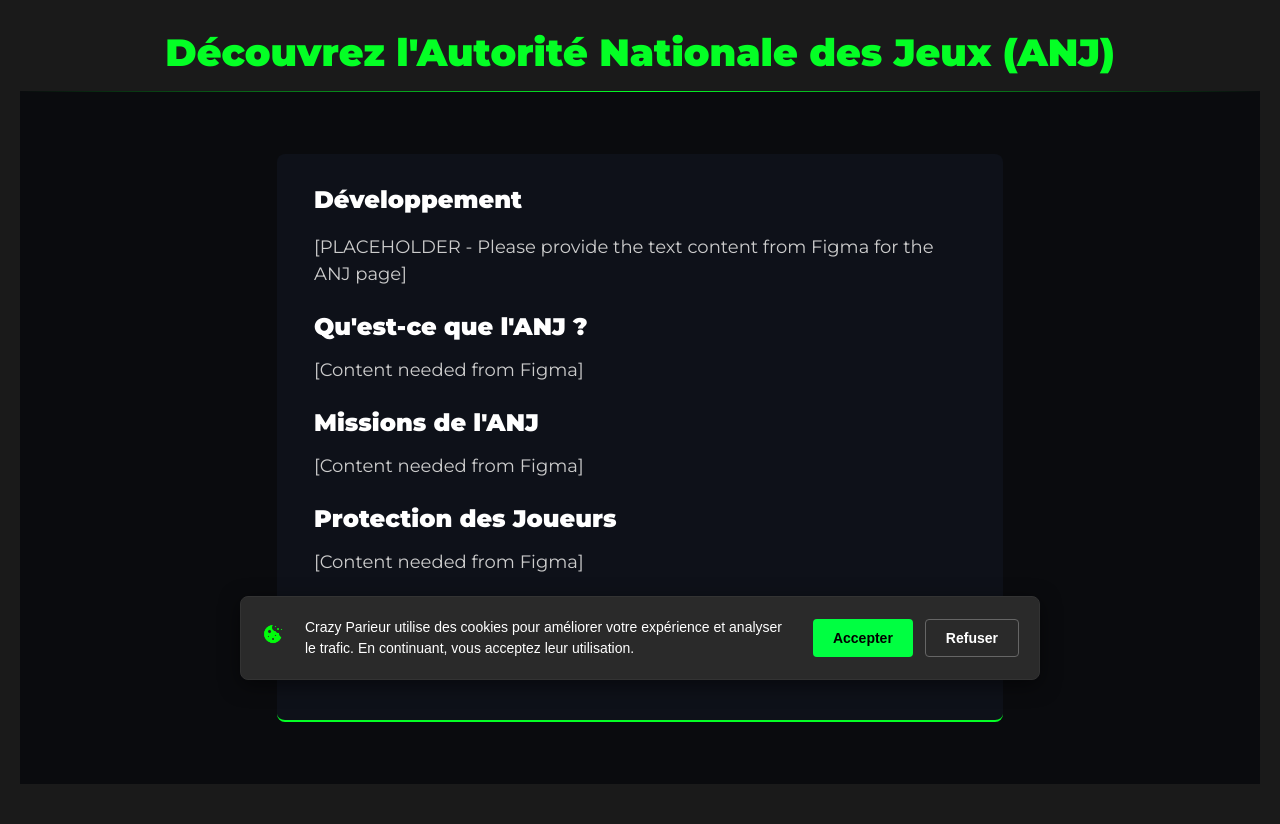
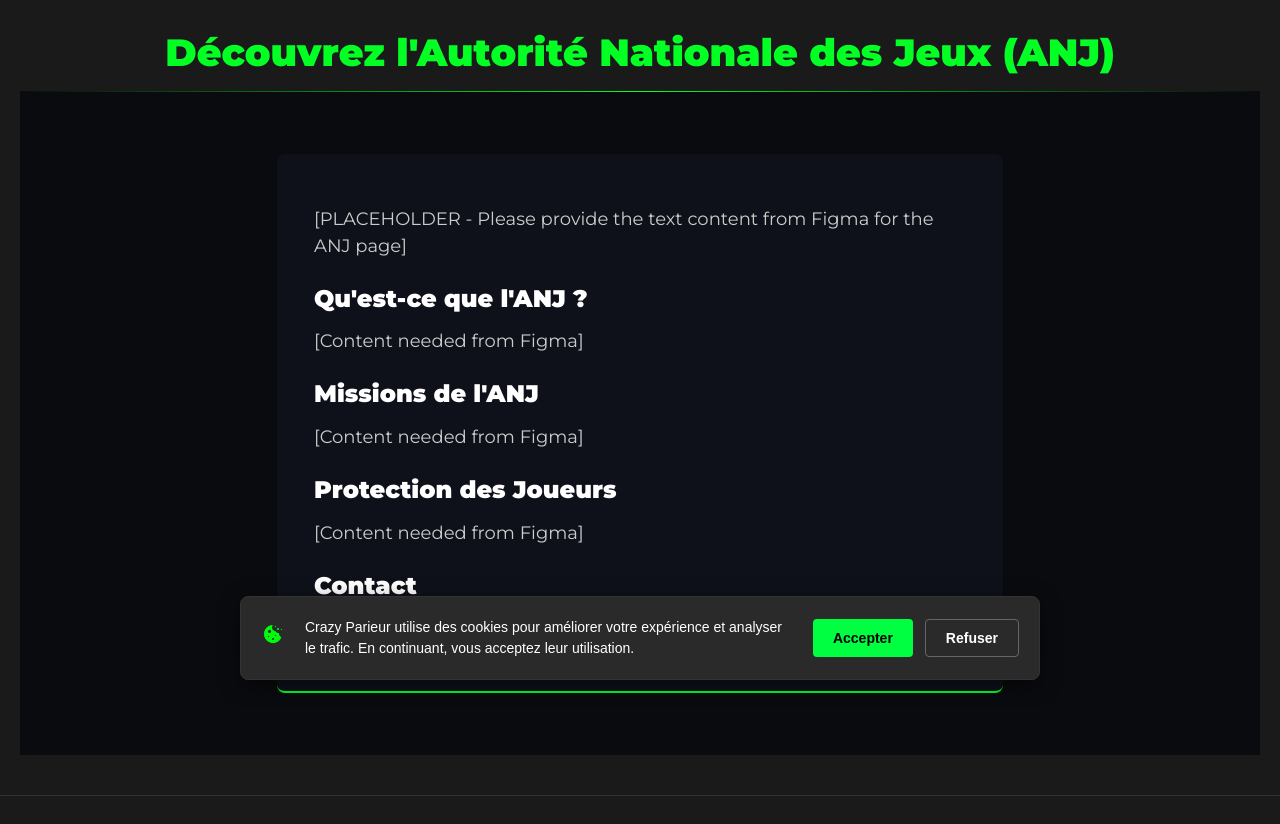
Before and after one commit to kuvakina-al/crazyparieur-export, a PHP site: page /html-export/autorite-nationale-jeux-anj.php in a window 1280 px wide. Shown: the part 100-924 px from the top of the page. Run offline with PHP 8.4, Linux system fonts and the light colour scheme.

Commit message:
Update text-container.php

```diff
--- a/html-export/text-container.php
+++ b/html-export/text-container.php
@@ -89,7 +89,7 @@ function renderGolfPageContent() {
         <p>Alors, prêt à viser de nouveaux gains? Rejoignez notre communauté et transformez vos intuitions en victoires. Avec nous, visez le drapeau, et qui sait? Le hole-in-one parfait vous attend peut-être!</p>
 
         ';
-    renderTextContainer('Développement', $golfContent);
+    renderTextContainer('', $golfContent);
 }
 
 // Basketball page content
@@ -112,8 +112,14 @@ function renderBasketballPageContent() {
 
         <h2>Prêt à Commencer?</h2>
         <p>Le basketball vous accompagne dans votre engagement sportif avec Crazy Parieur. Nos experts vous guident à travers des stratégies et outils détaillés pour maximiser vos chances. Avec notre approche légale et responsable, vous avez tous les outils pour une expérience réussie. Prêt à commencer? C\'est parti!</p>
-    ';
-    renderTextContainer('Développement', $basketballContent);
+
+        <h2>FAQ Basketball</h2>
+        <p><strong>Q1: Quel est le meilleur moment pour placer un pari sur le basketball ?</strong></p>
+        <p><strong>R1:</strong></p><p>Juste avant le match, quand les compositions d\'équipes sont annoncées.</p>
+
+
+        ';
+    renderTextContainer('', $basketballContent);
 }
 
 // Privacy Policy content - PLACEHOLDER - Please provide Figma content
@@ -136,7 +142,7 @@ function renderPrivacyPolicyContent() {
         <h3>Contact</h3>
         <p>[Content needed from Figma]</p>
     ';
-    renderTextContainer('Développement', $privacyContent);
+    renderTextContainer('', $privacyContent);
 }
 
 // Responsible Gaming content - PLACEHOLDER - Please provide Figma content
@@ -156,7 +162,7 @@ function renderResponsibleGamingContent() {
         <h3>Aide et Support</h3>
         <p>[Content needed from Figma]</p>
     ';
-    renderTextContainer('Développement', $responsibleContent);
+    renderTextContainer('', $responsibleContent);
 }
 
 // ANJ content - PLACEHOLDER - Please provide Figma content
@@ -176,7 +182,7 @@ function renderANJContent() {
         <h3>Contact</h3>
         <p>[Content needed from Figma]</p>
     ';
-    renderTextContainer('Développement', $anjContent);
+    renderTextContainer('', $anjContent);
 }
 
 // Terms of Use content - PLACEHOLDER - Please provide Figma content
@@ -196,6 +202,6 @@ function renderTermsOfUseContent() {
         <h3>Dispositions Légales</h3>
         <p>[Content needed from Figma]</p>
     ';
-    renderTextContainer('Développement', $termsContent);
+    renderTextContainer('', $termsContent);
 }
 ?>
```
